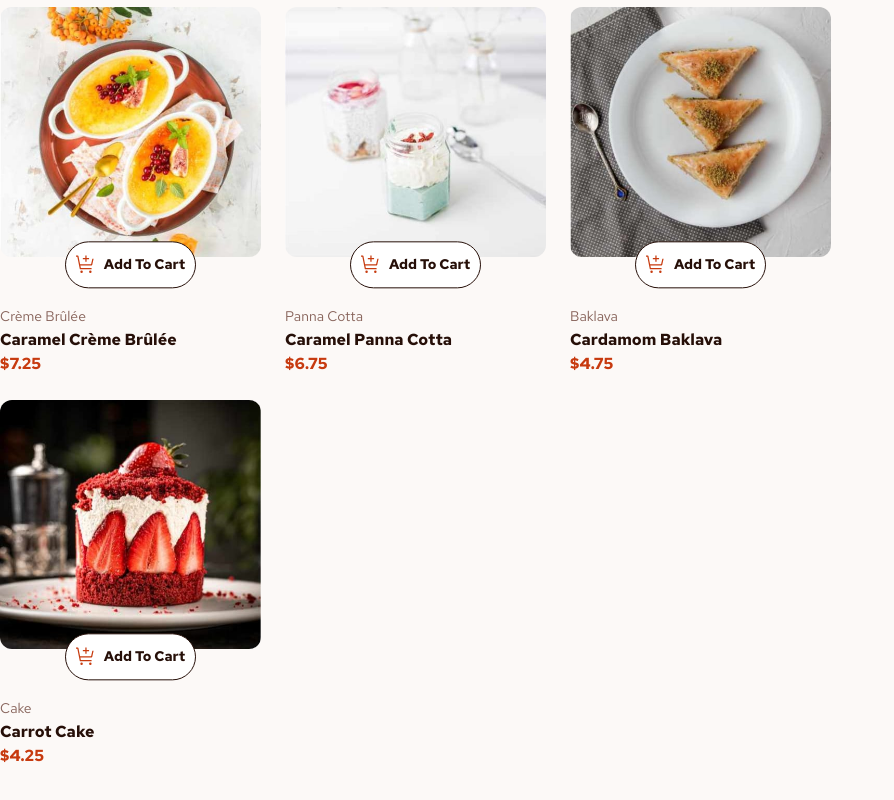
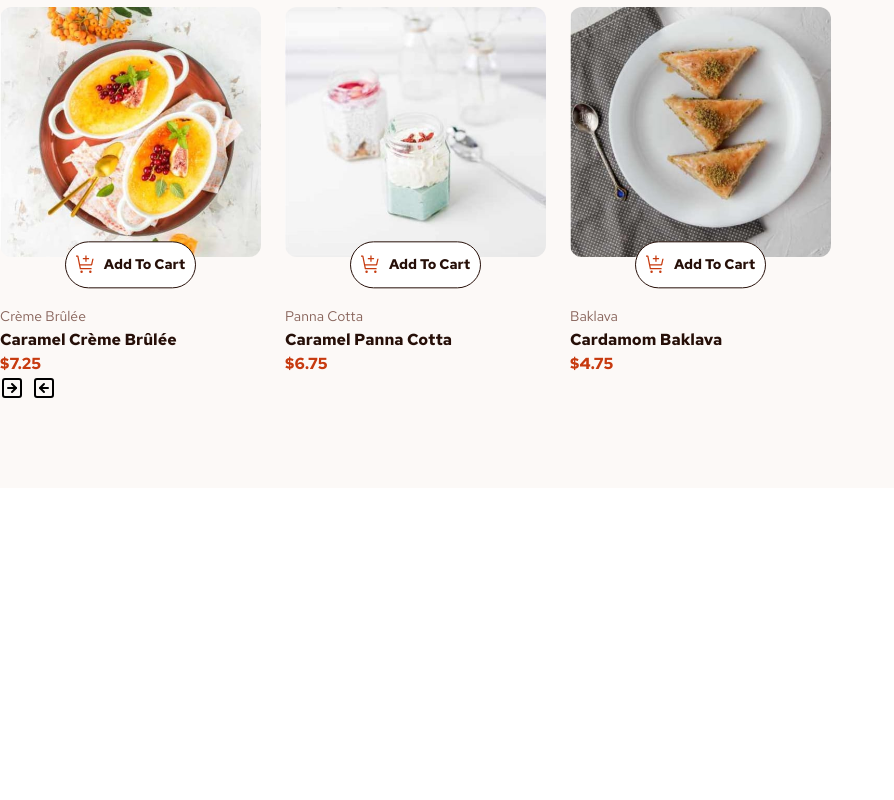
Before and after one commit to TranDanh1122/vue_product_list, a Vue app: page / in a window 1280 px wide. Shown: the part 1021-1821 px from the top of the page, without its empty margins (0-894 px from the left). After the commit the page ends 1509 px from the top, so only its background shows below. Built offline with nearby package versions, Linux system fonts and the light colour scheme.

Commit message:
add paginate

```diff
--- a/src/features/ProductList/ProductList.vue
+++ b/src/features/ProductList/ProductList.vue
@@ -2,14 +2,16 @@
 import { useProductList } from '../../stores/Product';
 import ProductItem from './components/ProductItem.vue';
 import Filter from './components/Filter.vue';
+import Paginate from './components/Paginate.vue';
 const productStore = useProductList()
 </script>
 <template>
     <div class="w-full">
-        <Filter/>
+        <Filter />
         <div class="w-full flex items-stretch justify-start gap-6 flex-wrap">
             <ProductItem v-for="(product, key) in productStore.filteredProduct" :key :product />
         </div>
+        <Paginate />
     </div>
 
 </template>
--- /dev/null
+++ b/src/features/ProductList/components/Paginate.vue
@@ -0,0 +1,10 @@
+<script setup lang="ts">
+import { SquareArrowRight, SquareArrowLeft } from "lucide-vue-next"
+</script>
+<template>
+    <div class="flex items-center gap-2">
+        <SquareArrowRight class="size-6" />
+        <SquareArrowLeft class="size-6" />
+    </div>
+
+</template>
--- a/src/stores/Product.ts
+++ b/src/stores/Product.ts
@@ -26,7 +26,7 @@ export const useProductList = defineStore('products', {
             search: "",
         },
         paginate: {
-            limit: 10,
+            limit: 9,
             offset: 0,
         },
         loading: true,
```
